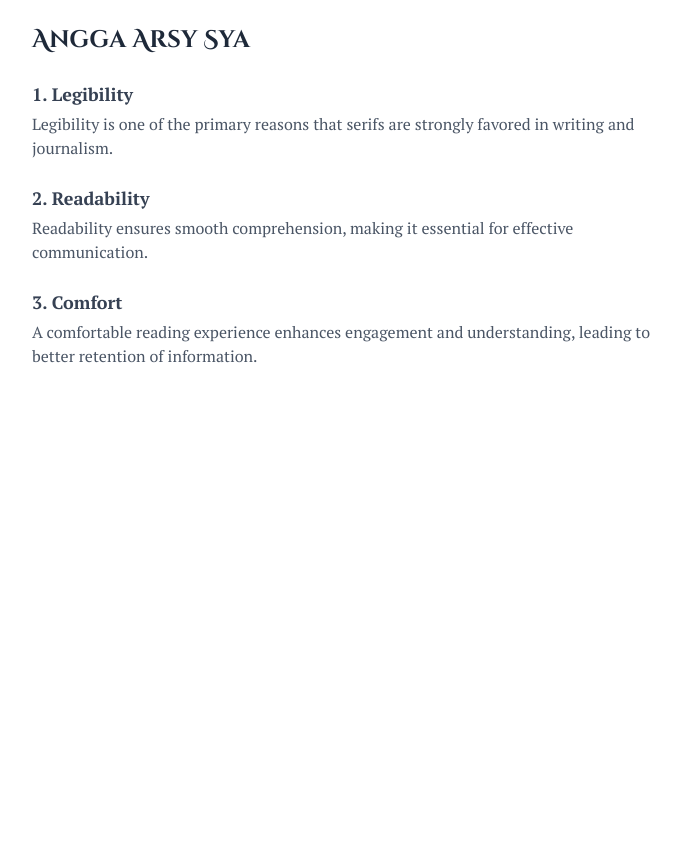
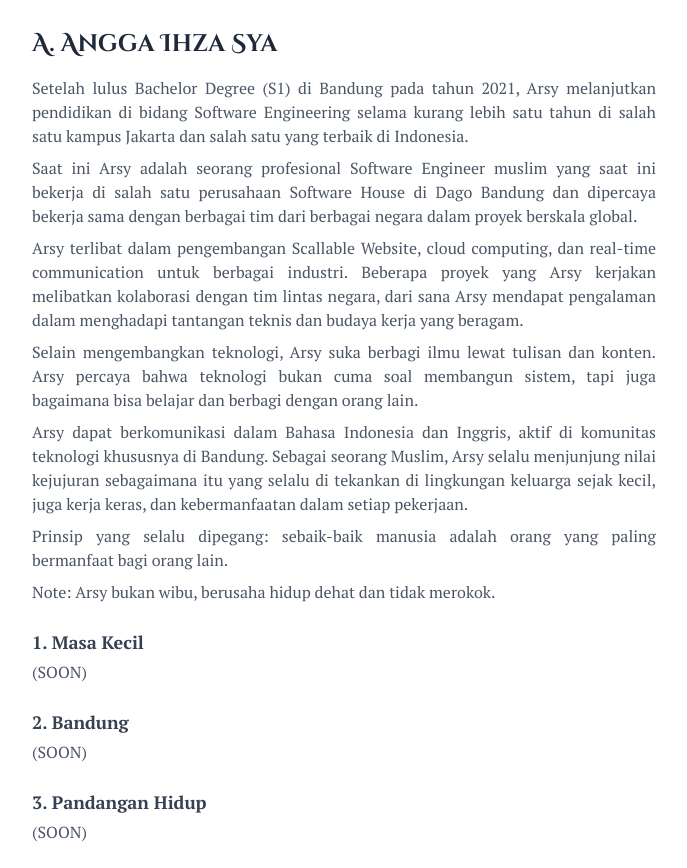
Before and after one commit to anggaihza/personal-link-in-bio, a React (Vite) app: page /vision in a window 1280 px wide. Shown: the whole page, without its empty margins (296-983 px from the left). Before the commit the page ends 800 px from the top, so only its background shows below. Built offline with nearby package versions, Linux system fonts and the light colour scheme; a web font is replaced by a local one.

Commit message:
add about section

```diff
--- a/src/components/personal/ArsyVision.jsx
+++ b/src/components/personal/ArsyVision.jsx
@@ -2,14 +2,74 @@ import React from "react";
 
 const ArsyVision = () => {
   return (
-    <div className="max-w-2xl mx-auto p-6 ">
+    <div className="max-w-2xl mx-auto p-6 mt-1">
       <div className="text-left mb-6">
         <h3
           className="text-2xl font-bold text-gray-800"
           style={{ fontFamily: "Cinzel Decorative, serif" }}
         >
-          Angga Arsy Sya
+          A. Angga Ihza Sya
         </h3>
+        <p
+          className="text-gray-600 mt-4 text-justify"
+          style={{ fontFamily: "PT Serif, serif" }}
+        >
+          Setelah lulus Bachelor Degree (S1) di Bandung pada tahun 2021, Arsy
+          melanjutkan pendidikan di bidang Software Engineering selama kurang
+          lebih satu tahun di salah satu kampus Jakarta dan salah satu yang
+          terbaik di Indonesia.
+        </p>
+        <p
+          className="text-gray-600 mt-2 text-justify"
+          style={{ fontFamily: "PT Serif, serif" }}
+        >
+          Saat ini Arsy adalah seorang profesional Software Engineer muslim yang
+          saat ini bekerja di salah satu perusahaan Software House di Dago
+          Bandung dan dipercaya bekerja sama dengan berbagai tim dari berbagai
+          negara dalam proyek berskala global.
+        </p>
+        <p
+          className="text-gray-600 mt-2 text-justify"
+          style={{ fontFamily: "PT Serif, serif" }}
+        >
+          Arsy terlibat dalam pengembangan Scallable Website, cloud computing,
+          dan real-time communication untuk berbagai industri. Beberapa proyek
+          yang Arsy kerjakan melibatkan kolaborasi dengan tim lintas negara,
+          dari sana Arsy mendapat pengalaman dalam menghadapi tantangan teknis
+          dan budaya kerja yang beragam.
+        </p>
+        <p
+          className="text-gray-600 mt-2 text-justify"
+          style={{ fontFamily: "PT Serif, serif" }}
+        >
+          Selain mengembangkan teknologi, Arsy suka berbagi ilmu lewat tulisan
+          dan konten. Arsy percaya bahwa teknologi bukan cuma soal membangun
+          sistem, tapi juga bagaimana bisa belajar dan berbagi dengan orang
+          lain.
+        </p>
+        <p
+          className="text-gray-600 mt-2 text-justify"
+          style={{ fontFamily: "PT Serif, serif" }}
+        >
+          Arsy dapat berkomunikasi dalam Bahasa Indonesia dan Inggris, aktif di
+          komunitas teknologi khususnya di Bandung. Sebagai seorang Muslim, Arsy
+          selalu menjunjung nilai kejujuran sebagaimana itu yang selalu di
+          tekankan di lingkungan keluarga sejak kecil, juga kerja keras, dan
+          kebermanfaatan dalam setiap pekerjaan.
+        </p>
+        <p
+          className="text-gray-600 mt-2 text-justify"
+          style={{ fontFamily: "PT Serif, serif" }}
+        >
+          Prinsip yang selalu dipegang: sebaik-baik manusia adalah orang yang
+          paling bermanfaat bagi orang lain.
+        </p>
+        <p
+          className="text-gray-600 mt-2 text-justify"
+          style={{ fontFamily: "PT Serif, serif" }}
+        >
+          Note: Arsy bukan wibu, berusaha hidup dehat dan tidak merokok.
+        </p>
       </div>
       <div className="space-y-6">
         <div>
@@ -17,14 +77,13 @@ const ArsyVision = () => {
             className="text-lg font-semibold text-gray-700"
             style={{ fontFamily: "PT Serif, serif" }}
           >
-            1. Legibility
+            1. Masa Kecil
           </h5>
           <p
             className="text-gray-600 mt-1"
             style={{ fontFamily: "PT Serif, serif" }}
           >
-            Legibility is one of the primary reasons that serifs are strongly
-            favored in writing and journalism.
+            (SOON)
           </p>
         </div>
         <div>
@@ -32,14 +91,13 @@ const ArsyVision = () => {
             className="text-lg font-semibold text-gray-700"
             style={{ fontFamily: "PT Serif, serif" }}
           >
-            2. Readability
+            2. Bandung
           </h5>
           <p
             className="text-gray-600 mt-1"
             style={{ fontFamily: "PT Serif, serif" }}
           >
-            Readability ensures smooth comprehension, making it essential for
-            effective communication.
+            (SOON)
           </p>
         </div>
         <div>
@@ -47,14 +105,13 @@ const ArsyVision = () => {
             className="text-lg font-semibold text-gray-700"
             style={{ fontFamily: "PT Serif, serif" }}
           >
-            3. Comfort
+            3. Pandangan Hidup
           </h5>
           <p
             className="text-gray-600 mt-1"
             style={{ fontFamily: "PT Serif, serif" }}
           >
-            A comfortable reading experience enhances engagement and
-            understanding, leading to better retention of information.
+            (SOON)
           </p>
         </div>
       </div>
```
